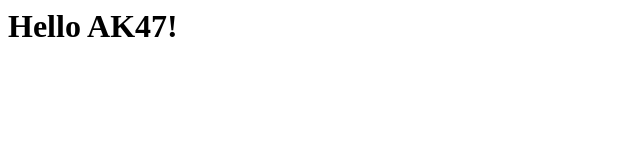
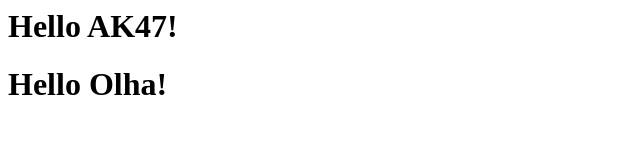
Before and after one commit to OlhaDorofiychuk/Introduction, a plain HTML site: page index.html in a window 1280 px wide. Shown: the whole page, without its empty margins (0-640 px from the left). Drawn offline with Linux system fonts and the light colour scheme.

Commit message:
hello back

```diff
--- a/index.html
+++ b/index.html
@@ -1 +1,2 @@
 <h1>Hello AK47!</h1>
+<h1>Hello Olha!</h1>
```
